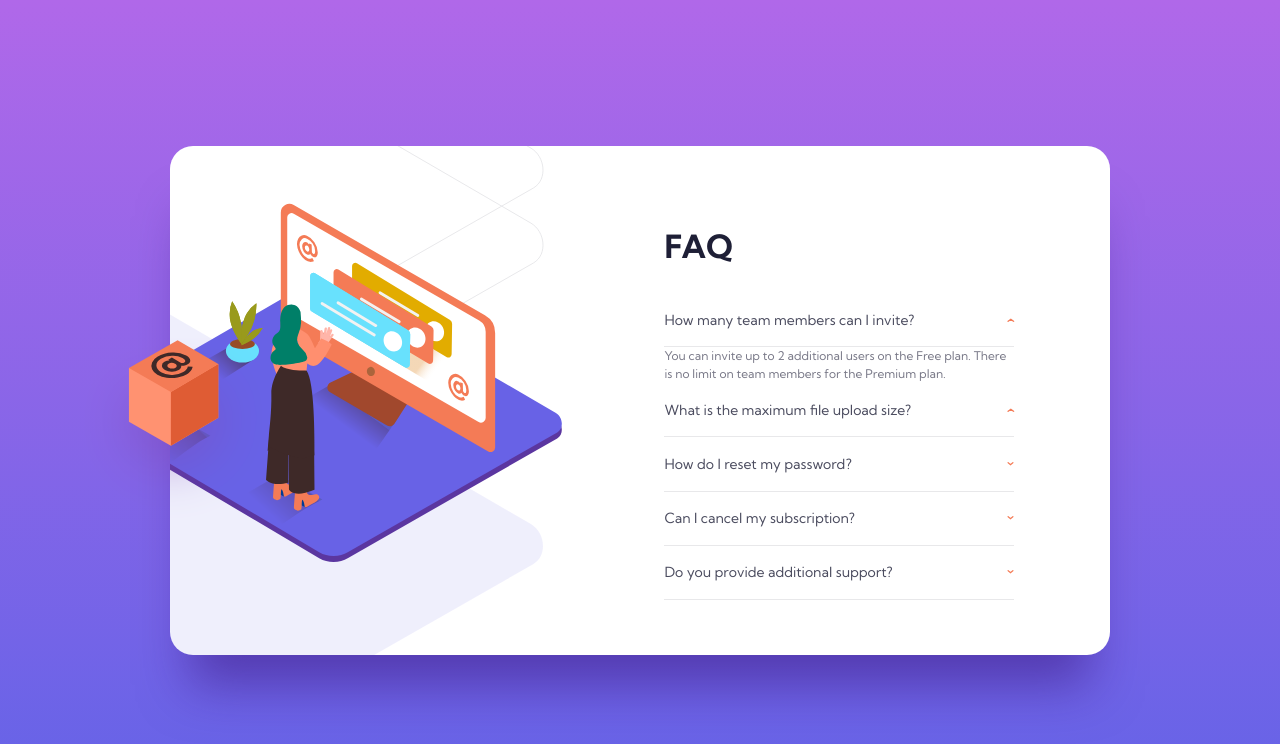
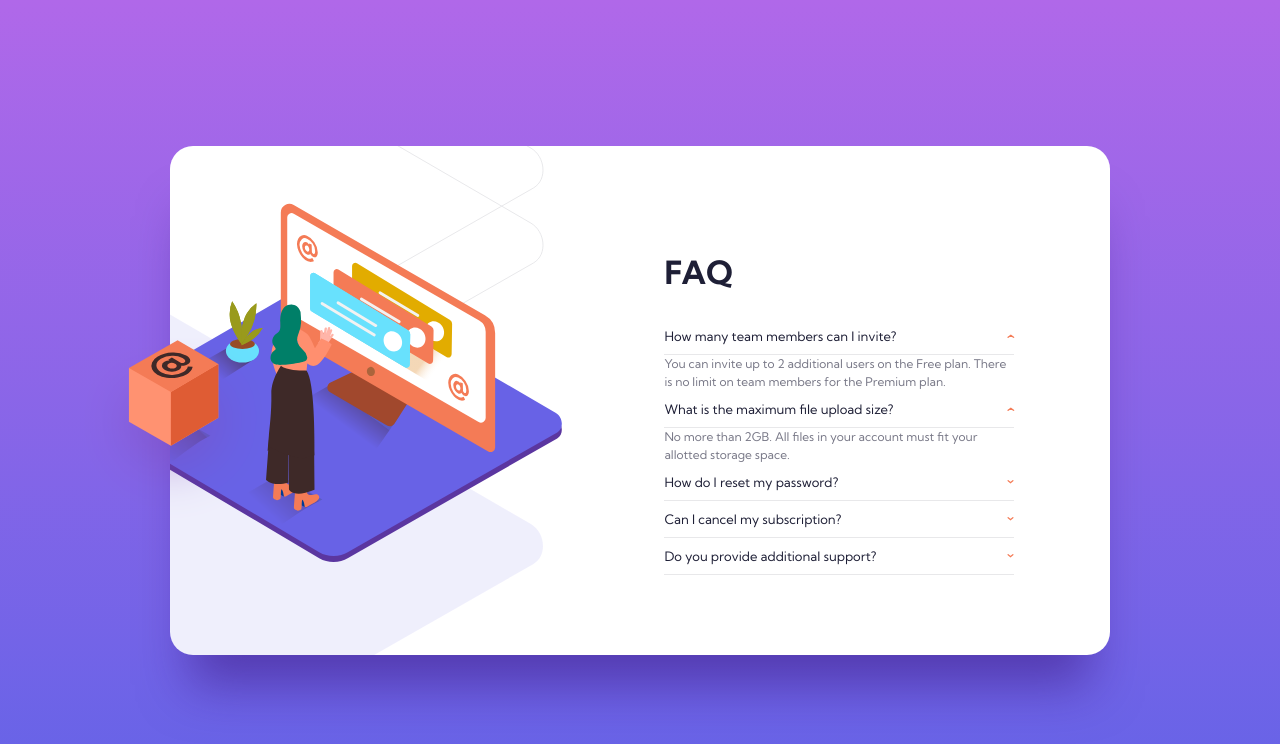
Before and after one commit to zanguraa/faq-accordion-card-main, a plain HTML site: page index.html in a window 1280 px wide. Both pictures are taken after a click on the element "How many team members can I invite?". Drawn offline with Linux system fonts and the light colour scheme.

Commit message:
almost finished project, left only bold shift on h4

```diff
--- a/index.html
+++ b/index.html
@@ -40,9 +40,9 @@
         <h4 class="accord">
           What is the maximum file upload size?
         </h4>
-        <img class="img-arrow arrow-rotate-img" src="./images/icon-arrow-down.svg" alt="icon-arrow-down">
+        <img class="arrow-rotate-img" src="./images/icon-arrow-down.svg" alt="icon-arrow-down">
       </div>
-      <span class="hide-span" id="span-2">
+      <span class="show-span">
         No more than 2GB. All files in your account must fit your allotted storage space.
       </span>
     </div>
--- a/index.js
+++ b/index.js
@@ -4,33 +4,9 @@ const spanEl = document.getElementsByClassName('hide-span');
 const arrowImg = document.getElementsByClassName('img-arrow');
 const trueSpan = document.getElementById('span-2');
 
-
 for(let i = 0; i < acc.length; i++) {
-
-    let hideOrShow = true;
-
     acc[i].addEventListener('click', ()=> {
-
-
-    trueSpan.removeAttribute('span-2');
     acc[i].parentElement.parentElement.lastElementChild.classList.toggle('show-span');
     acc[i].nextElementSibling.classList.toggle('arrow-rotate-img');
-  let test = acc[1].parentElement.parentElement.lastElementChild.removeAttribute('id');
-
-
-
     });
 }
-
-
-// for (i = 0; i < acc.length; i++) {
-//     acc[i].addEventListener("click", function() {
-//       this.classList.toggle("active");
-//       var panel = this.nextElementSibling;
-//       if (panel.style.display === "block") {
-//         panel.style.display = "none";
-//       } else {
-//         panel.style.display = "block";
-//       }
-//     });
-//   }
--- a/style.css
+++ b/style.css
@@ -27,6 +27,14 @@ body {
     border: none;
     outline: none;
     transition: 0.4s;
+    margin-top: 10px;
+    margin-bottom: 10px;
+    font-family: 'Kumbh Sans';
+    font-style: normal;
+    font-weight: 400;
+    font-size: 13px;
+    line-height: 16px;
+    color: #1E1F36;
   }
 
   .panel {
@@ -52,11 +60,12 @@ h1 {
 h4 {
     font-family: 'Kumbh Sans';
     font-style: normal;
-    font-weight: 400;
-    font-size: 13px;
-    line-height: 16px;
-    color: #4B4C5F;
+    font-weight: 700;
+    font-size: 14px;
+    line-height: 17px;
+    color: #1E1F36;
 }
+
 
 .hide-span {
     display: none;
@@ -66,7 +75,8 @@ h4 {
     font-size: 12px;
     line-height: 18px;
     color: #787887;
-    transition: all 0.3s ease-in-out;
+    outline: none;
+    transition: 0.4s;
 }
 
 .show-span {
@@ -77,17 +87,22 @@ h4 {
     font-size: 12px;
     line-height: 18px;
     color: #787887;
-    transition: all 0.3s ease-in-out;
+    outline: none;
+    transition: 0.4s;
 
+}
+
+span {
+    display: none;
 }
 
 h4:hover {
     color: #F47B56;
+    transition: 0.4s;
 }
 
 .woman-img {
     margin-top: -39%;
-    /* height: 99%; */
     width: 87%;
 }
 
@@ -113,10 +128,6 @@ h4:hover {
     text-align: left;
 }
 
-/* .text-container span {
-    display: none;
-} */
-
 .arrow-container {
     display: flex;
     align-items: center;
@@ -131,6 +142,10 @@ h4:hover {
 .arrow-rotate-img {
     width: 0.5rem;
     height: 0.25rem;
+    transform: rotate(180deg);
+}
+
+#rotated-img {
     transform: rotate(180deg);
 }
 
@@ -183,13 +198,6 @@ h4 {
     display: none;
 }
 
-/* .woman-img-desktop {
-    display: block;
-    width: 29.5rem;
-    display: block;
-    margin-left: -23%;
-}
- */
 .pattern {
     display: none;
 }
@@ -250,7 +258,7 @@ h4 {
 
     .faq-section {
         width: 58.5%;
-        height: 23.813rem;
+        height: 25.813rem;
         background-image: url(./images/illustration-woman-online-desktop.svg), url(./images/bg-pattern-desktop.svg);
         background-repeat: no-repeat, no-repeat;
         background-position: -14% 37%, -35rem 70%;
@@ -270,7 +278,6 @@ h4 {
     .h1-container {
         width: 21.875rem;
         text-align: left;
-        /* margin-left: 5.625rem; */
     }
 
     h4 {
@@ -278,18 +285,10 @@ h4 {
         line-height: 1rem;
     }
 
-
     .woman-img {
         display: none;
     }
 
-    /* .woman-img-desktop {
-        display: block;
-        width: 29.5rem;
-        display: block;
-        margin-left: -23%;
-    }
-     */
     .pattern {
         display: none;
     }
@@ -299,7 +298,4 @@ h4 {
         margin-left: -24%;
         margin-top: 5%;
     }
-
-
-
 }
```
